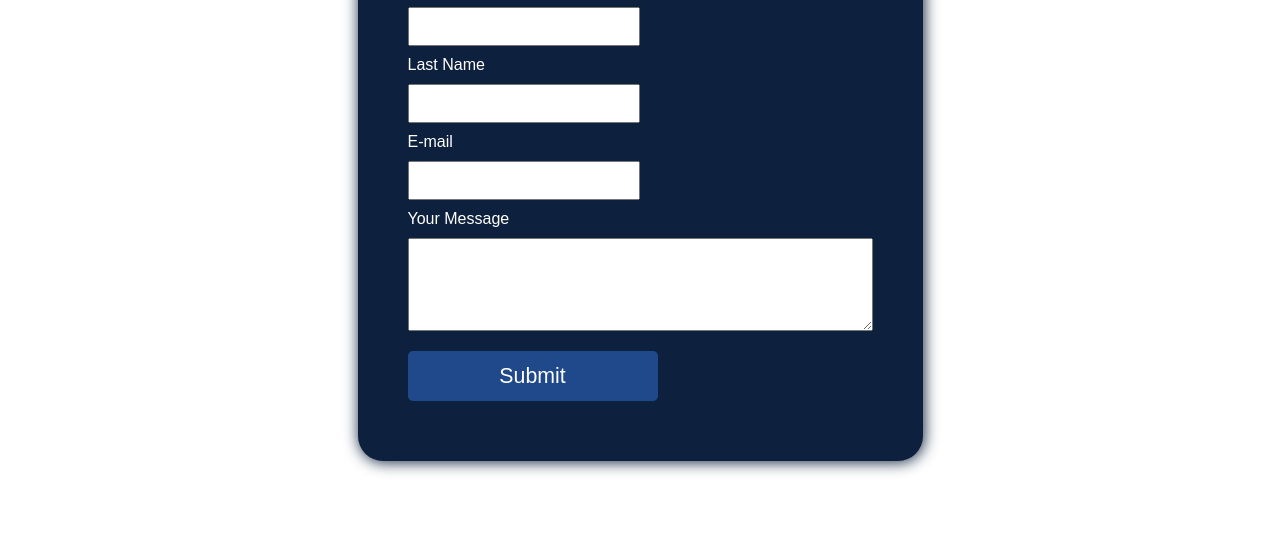
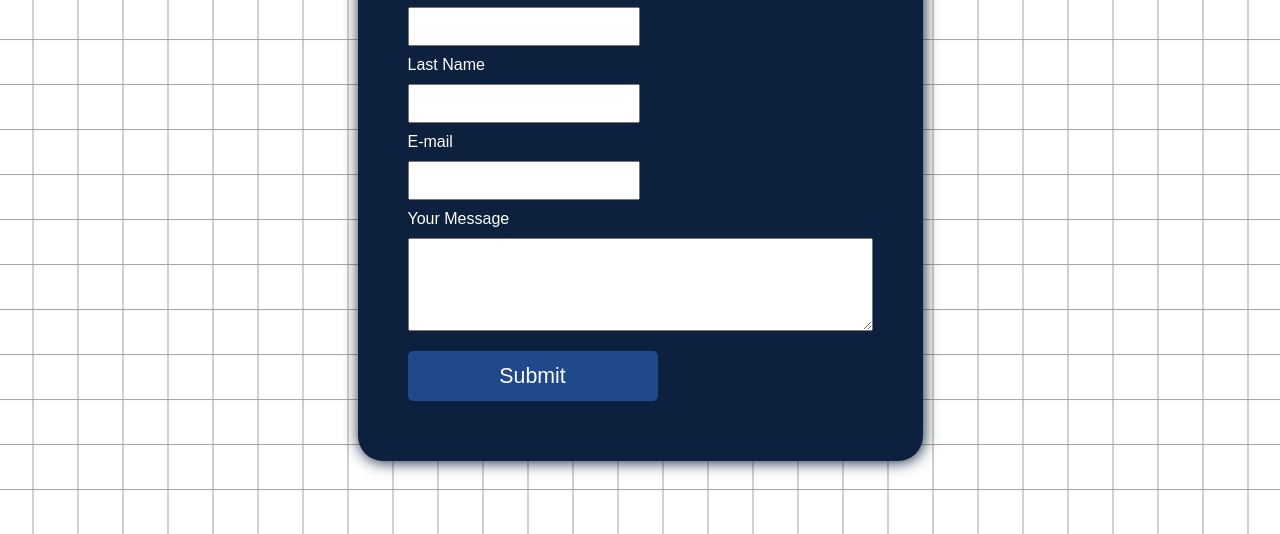
Before and after one commit to jptengineering/jptengineering.github.io, a plain HTML site: page contact.html in a window 1280 px wide. Shown: the part 541-1075 px from the top of the page. Drawn offline with Linux system fonts and the light colour scheme.

```diff
--- a/contact.css
+++ b/contact.css
@@ -1,4 +1,16 @@
 @charset "utf-8";
+
+body{
+    margin: none;
+    padding: none;
+    width: 100%;
+    height: 100%;
+    background-position: center;
+    background-image: linear-gradient(#a0a0a0 1px, transparent 1px),
+                      linear-gradient(to right, #a0a0a0 1px, #ffffff 1px);
+    background-size: 45px 45px;
+
+}
 
 form{
     display: flex;
--- a/contact.html
+++ b/contact.html
@@ -42,7 +42,7 @@
     <ul>
         <li>
             <div id="email">
-                <a href="mailtto:engineering.jpt@gmail.com">E-mail</a>
+                <a href="mailto:engineering.jpt@gmail.com">E-mail</a>
                 <img src="../images/email.svg" alt="Email Logo">
             </div>
         </li>
```
Also changed, not shown: about.html (+1 -1 lines), cart.html (+1 -1 lines), index.html (+2 -2 lines), shop.html (+1 -1 lines).
